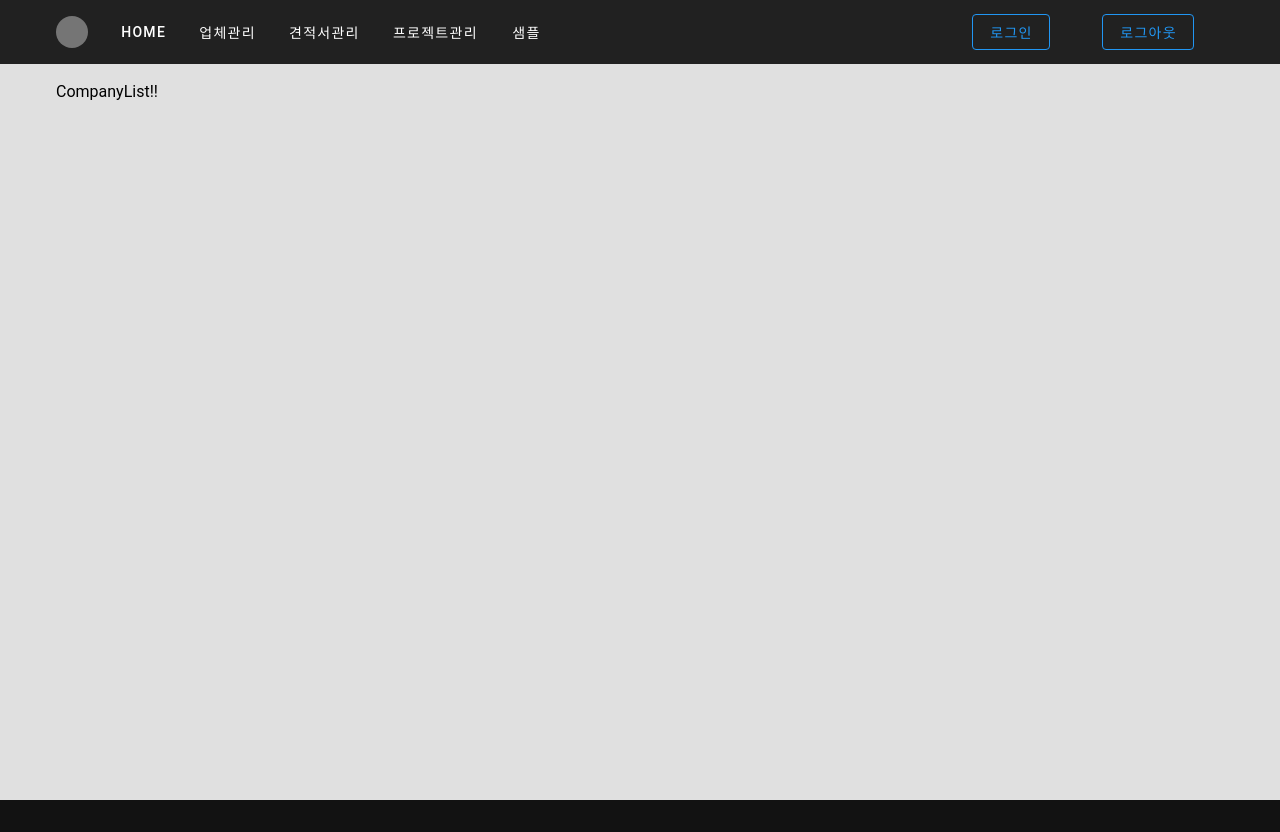
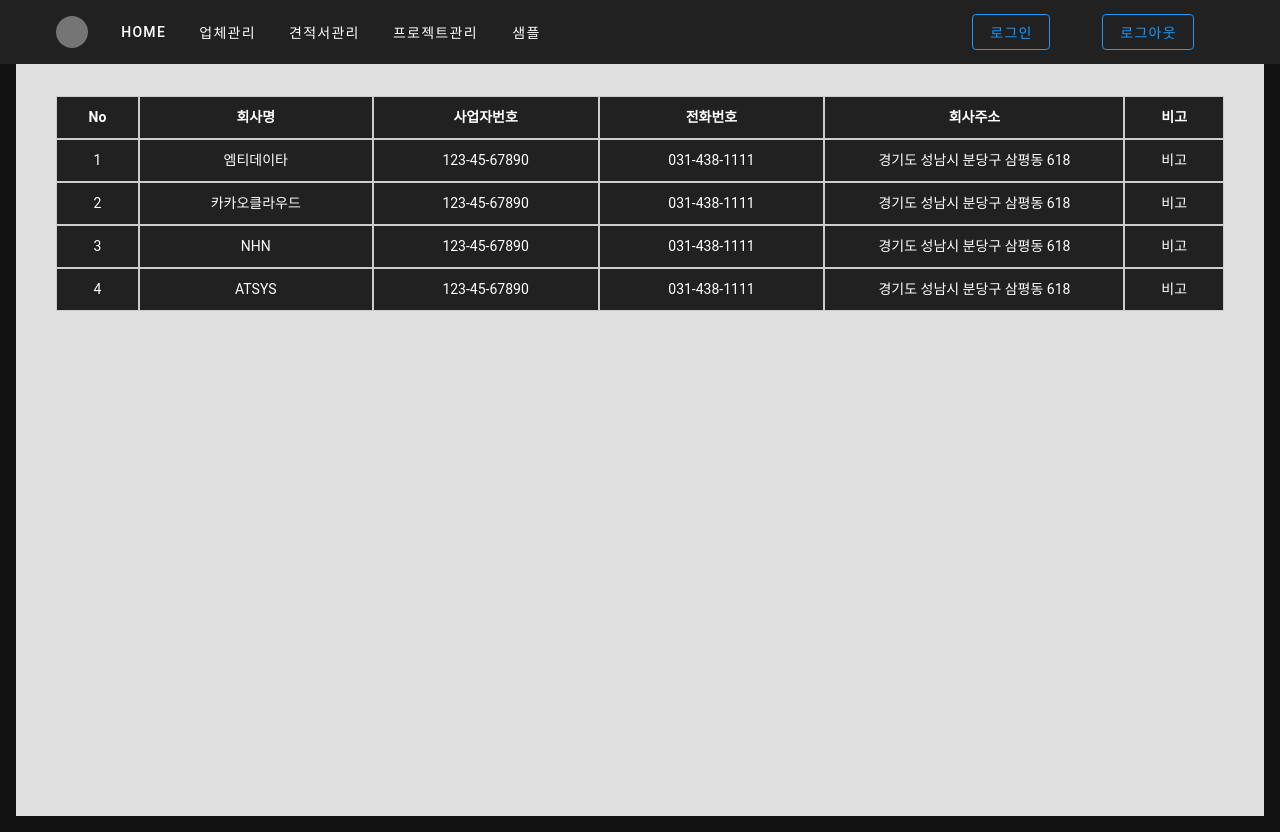
Before and after one commit to mtSungju/HLOT_FE, a Vue app: page /company/companyList in a window 1280 px wide. Before the commit the page ends 800 px from the top, so only its background shows below. Built offline with nearby package versions, Linux system fonts and the light colour scheme.

Commit message:
최성주_companyList_example

```diff
--- a/src/views/company/CompanyList.vue
+++ b/src/views/company/CompanyList.vue
@@ -1,13 +1,85 @@
 <template>
   <v-main class="bg-grey-lighten-2">
     <v-container>
-      CompanyList!!
+
+   <div>
+    <v-table>
+      <tr>
+        <th>No</th>
+        <th>회사명</th>
+        <th>사업자번호</th>
+        <th>전화번호</th>
+        <th style="width:100px">회사주소</th>
+        <th>비고</th>
+      </tr>
+      <tr v-for="(item, index) in items" :key="item.title">
+        <td><span>{{index + 1}}</span></td>
+        <td><a>{{item.companyName}}</a></td>
+        <td>{{item.businessNo}}</td>
+        <td><span>{{item.telNo}}</span></td>
+        <td style="width:300px"><span>{{item.companyAddress}}</span></td>
+        <td><span>{{item.note}}</span></td>
+      </tr>
+    </v-table>
+  </div>
+
+
     </v-container>
   </v-main>
 </template>
 
 <script>
 export default {
-  name: "CompanyList"
+  name: "CompanyList",
+  data() {
+    return {
+      "name" : "sample",
+       items: [
+          {
+            "companyName": "엠티데이타",
+            "businessNo": "123-45-67890",
+            "telNo": "031-438-1111",
+            "companyAddress": "경기도 성남시 분당구 삼평동 618",
+            "note": "비고",
+          },
+          {
+
+            "companyName": "카카오클라우드",
+            "businessNo": "123-45-67890",
+            "telNo": "031-438-1111",
+            "companyAddress": "경기도 성남시 분당구 삼평동 618",
+            "note": "비고",
+          },
+          {
+
+            "companyName": "NHN",
+            "businessNo": "123-45-67890",
+            "telNo": "031-438-1111",
+            "companyAddress": "경기도 성남시 분당구 삼평동 618",
+            "note": "비고",
+          },
+          {
+
+            "companyName": "ATSYS",
+            "businessNo": "123-45-67890",
+            "telNo": "031-438-1111",
+            "companyAddress": "경기도 성남시 분당구 삼평동 618",
+            "note": "비고",
+          }
+        ]
+    }
+  },
 }
 </script>
+<style>
+td, th {
+  padding: 10px;
+  border: 1px solid #ccc;
+}
+body {
+  padding: 1rem;
+}
+tr{
+  text-align: center;
+}
+</style>
```
